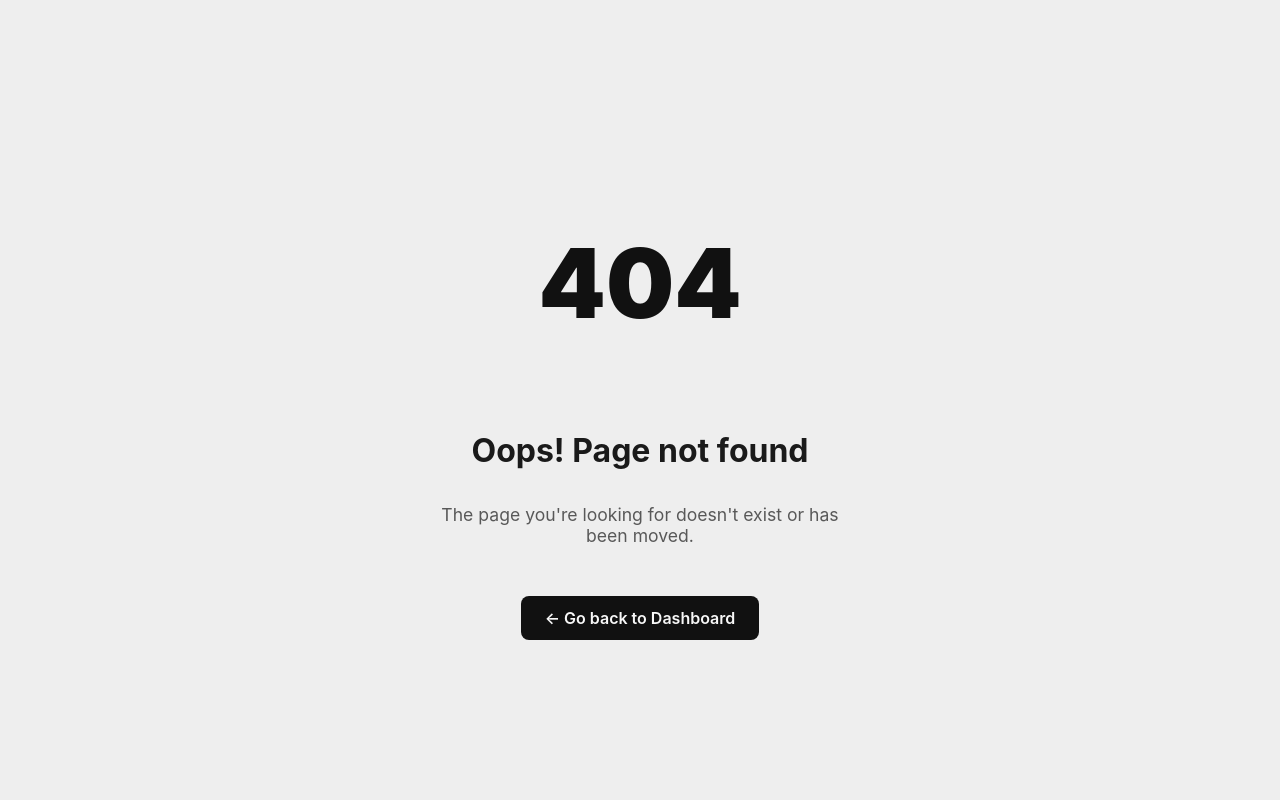
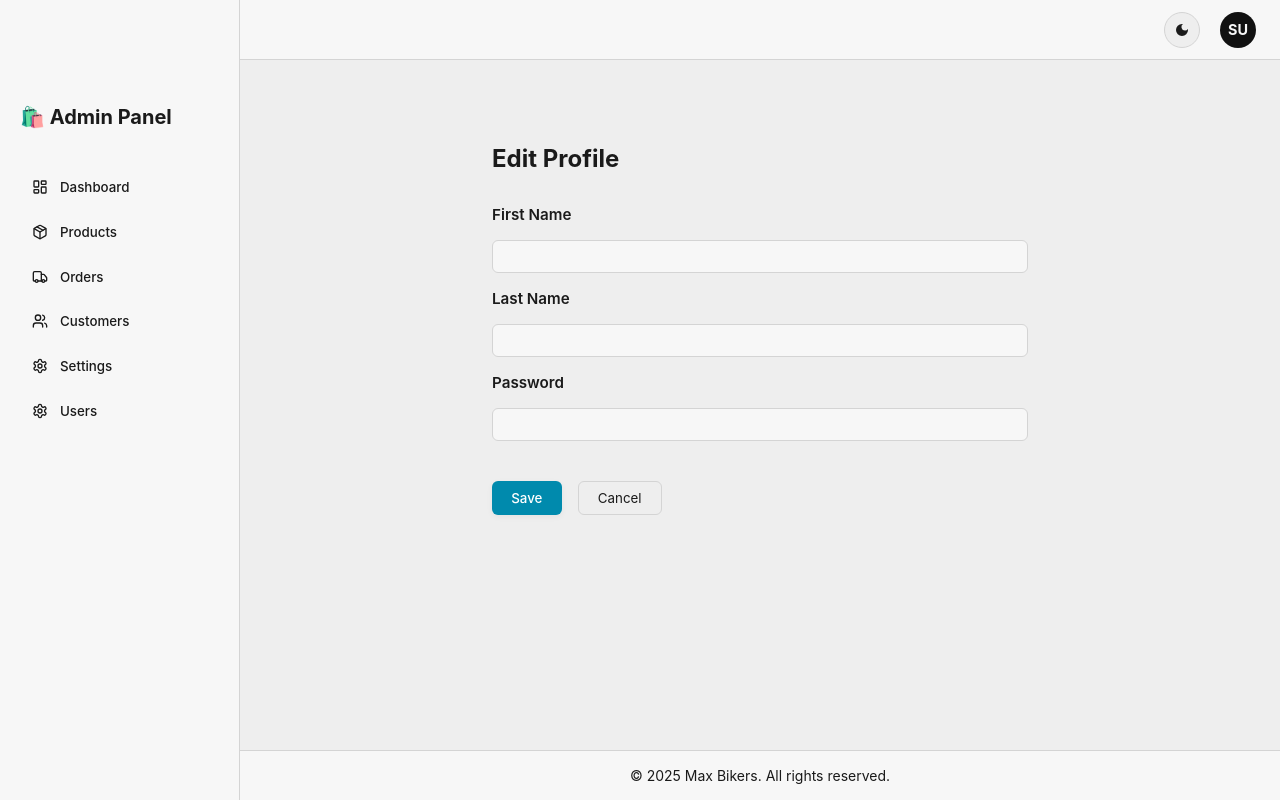
Before and after one commit to matmood-dev/ecommerce-react-springboot, a React (Vite) app in the folder admin-panel/: page /edit-profile in a window 1280 px wide. Before the commit this address had no page. Built offline with nearby package versions, Linux system fonts and the light colour scheme; sample sign-in values are in the browser's storage.

Commit message:
settings

```diff
--- a/admin-panel/package.json
+++ b/admin-panel/package.json
@@ -13,7 +13,8 @@
     "@lottiefiles/dotlottie-react": "^0.14.4",
     "keep-react": "^1.6.1",
     "react": "^19.1.0",
-    "react-dom": "^19.1.0"
+    "react-dom": "^19.1.0",
+    "react-icons": "^5.5.0"
   },
   "devDependencies": {
     "@eslint/js": "^9.30.1",
--- a/admin-panel/src/App.tsx
+++ b/admin-panel/src/App.tsx
@@ -10,7 +10,9 @@ import Dashboard from "./pages/Dashboard";
 import Products from "./pages/Products";
 import Orders from "./pages/Orders";
 import Customers from "./pages/Customers";
-import Settings from "./pages/Settings";
+
+import Settings from "./pages/settings/Settings";
+import EditProfile from "./pages/settings/EditProfile";
 
 import UserList from "./pages/users/UserList";
 import UserDetail from "./pages/users/UserDetail";
@@ -72,7 +74,11 @@ function App() {
             <Route path="products" element={<Products />} />
             <Route path="orders" element={<Orders />} />
             <Route path="customers" element={<Customers />} />
+
             <Route path="settings" element={<Settings />} />
+            <Route path="edit-profile" element={<EditProfile />} />
+
+            {/* User management routes */}
             <Route
               path="users"
               element={
--- a/admin-panel/src/components/AdminTopbar.tsx
+++ b/admin-panel/src/components/AdminTopbar.tsx
@@ -1,6 +1,7 @@
 import { useState } from "react";
 import styled from "styled-components";
 import { useNavigate } from "react-router-dom";
+import { MdSettings, MdLogout, MdDarkMode, MdLightMode } from "react-icons/md";
 
 type Props = {
   isDark: boolean;
@@ -60,7 +61,7 @@ export default function AdminTopbar({
           title={isDark ? "Switch to Light Mode" : "Switch to Dark Mode"}
           onClick={toggleTheme}
         >
-          {isDark ? "☀️" : "🌙"}
+          {isDark ? <MdLightMode /> : <MdDarkMode />}
         </ThemeToggle>
 
         <AvatarWrapper>
@@ -73,9 +74,13 @@ export default function AdminTopbar({
           {showDropdown && (
             <Dropdown>
               <DropdownItem onClick={() => navigate("/settings")}>
-                ⚙️ Settings
+                <MdSettings style={{ marginRight: "8px" }} />
+                Settings
               </DropdownItem>
-              <DropdownItem onClick={handleLogout}>⎋ Logout</DropdownItem>
+              <DropdownItem onClick={handleLogout}>
+                <MdLogout style={{ marginRight: "8px" }} />
+                Logout
+              </DropdownItem>
             </Dropdown>
           )}
         </AvatarWrapper>
@@ -190,8 +195,14 @@ const DropdownItem = styled.div`
   cursor: pointer;
   color: ${({ theme }) => theme.text};
   transition: background 0.2s;
+  display: flex;
+  align-items: center;
 
   &:hover {
     background: ${({ theme }) => theme.primary + "15"};
   }
+
+  svg {
+    font-size: 18px;
+  }
 `;
--- /dev/null
+++ b/admin-panel/src/pages/settings/EditProfile.tsx
@@ -0,0 +1,128 @@
+import styled from "styled-components";
+import { useNavigate } from "react-router-dom";
+import { useState } from "react";
+
+export default function EditProfile() {
+  const navigate = useNavigate();
+
+  const [formData, setFormData] = useState({
+    username: "",
+    firstName: "",
+    lastName: "",
+    email: "",
+    password: "",
+  });
+
+  const handleChange = (e: React.ChangeEvent<HTMLInputElement>) => {
+    setFormData({ ...formData, [e.target.name]: e.target.value });
+  };
+
+  const handleSave = () => {
+    // TODO: Send API request here
+    console.log("Saving...", formData);
+    navigate("/settings");
+  };
+
+  return (
+    <Wrapper>
+      <Title>Edit Profile</Title>
+      <Form>
+        <Label>First Name</Label>
+        <Input
+          name="firstName"
+          value={formData.firstName}
+          onChange={handleChange}
+        />
+
+        <Label>Last Name</Label>
+        <Input
+          name="lastName"
+          value={formData.lastName}
+          onChange={handleChange}
+        />
+
+        <Label>Password</Label>
+        <Input
+          name="password"
+          type="password"
+          value={formData.password}
+          onChange={handleChange}
+        />
+
+        <ButtonGroup>
+          <SaveButton onClick={handleSave}>Save</SaveButton>
+          <CancelButton onClick={() => navigate("/settings")}>
+            Cancel
+          </CancelButton>
+        </ButtonGroup>
+      </Form>
+    </Wrapper>
+  );
+}
+
+const Wrapper = styled.div`
+  padding: 2rem;
+  max-width: 600px;
+  margin: auto;
+`;
+
+const Title = styled.h2`
+  font-size: 1.5rem;
+  font-weight: 700;
+  margin-bottom: 2rem;
+`;
+
+const Form = styled.div`
+  display: flex;
+  flex-direction: column;
+  gap: 1rem;
+`;
+
+const Label = styled.label`
+  font-weight: 600;
+  font-size: 0.95rem;
+`;
+
+const Input = styled.input`
+  padding: 0.5rem;
+  border: 1px solid ${({ theme }) => theme.border};
+  border-radius: 6px;
+  background: ${({ theme }) => theme.card};
+  color: ${({ theme }) => theme.text};
+`;
+
+const ButtonGroup = styled.div`
+  display: flex;
+  gap: 1rem;
+  margin-top: 1.5rem;
+`;
+
+const SaveButton = styled.button`
+  padding: 0.5rem 1.2rem;
+  background: ${({ theme }) => theme.accent};
+  color: white;
+  border: none;
+  border-radius: 6px;
+  cursor: pointer;
+  font-weight: 500;
+  box-shadow: ${({ theme }) => theme.shadow};
+  transition: background 0.2s ease;
+
+  &:hover {
+    background: ${({ theme }) => theme.hover};
+  }
+`;
+
+const CancelButton = styled.button`
+  padding: 0.5rem 1.2rem;
+  background: transparent;
+  color: ${({ theme }) => theme.text};
+  border: 1px solid ${({ theme }) => theme.border};
+  border-radius: 6px;
+  cursor: pointer;
+  transition: background 0.2s ease, color 0.2s ease;
+
+  &:hover {
+    background: ${({ theme }) => theme.hover};
+  }
+`;
--- a/admin-panel/src/pages/Settings.tsx
+++ b/admin-panel/src/pages/settings/Settings.tsx
@@ -1,6 +1,9 @@
 import styled from "styled-components";
+import { useNavigate } from "react-router-dom";
 
 export default function Settings() {
+  const navigate = useNavigate();
+
   return (
     <Wrapper>
       <Title>Settings</Title>
@@ -23,9 +26,12 @@ export default function Settings() {
       <Section>
         <SectionTitle>Account</SectionTitle>
         <Text>
-          In a real app, you'd configure profile settings, password change, and
-          logout options here.
+          Manage your profile information, update your password, or log out of
+          your account.
         </Text>
+        <EditButton onClick={() => navigate("/edit-profile")}>
+          Edit Profile
+        </EditButton>
       </Section>
     </Wrapper>
   );
@@ -33,7 +39,6 @@ export default function Settings() {
 
 const Wrapper = styled.div`
   padding: 2rem;
-
   @media (max-width: 600px) {
     padding: 1rem;
   }
@@ -43,7 +48,6 @@ const Title = styled.h2`
   font-size: 1.5rem;
   font-weight: 700;
   margin-bottom: 2rem;
-
   @media (max-width: 600px) {
     font-size: 1.25rem;
   }
@@ -55,7 +59,6 @@ const Section = styled.div`
   border: 1px solid ${({ theme }) => theme.border};
   border-radius: 8px;
   padding: 1.5rem;
-
   @media (max-width: 600px) {
     padding: 1rem;
   }
@@ -66,7 +69,6 @@ const SectionTitle = styled.h3`
   font-weight: 600;
   margin-bottom: 0.5rem;
   color: ${({ theme }) => theme.primary};
-
   @media (max-width: 600px) {
     font-size: 1.05rem;
   }
@@ -76,8 +78,24 @@ const Text = styled.p`
   font-size: 0.95rem;
   color: ${({ theme }) => theme.text};
   opacity: 0.9;
-
   @media (max-width: 600px) {
     font-size: 0.9rem;
   }
 `;
+
+const EditButton = styled.button`
+  margin-top: 1rem;
+  padding: 0.5rem 1rem;
+  background: ${({ theme }) => theme.accent};
+  color: white;
+  border: none;
+  border-radius: 6px;
+  cursor: pointer;
+  font-weight: 500;
+  box-shadow: ${({ theme }) => theme.shadow};
+  transition: background 0.2s ease;
+
+  &:hover {
+    background: ${({ theme }) => theme.hover};
+  }
+`;
```
Also changed, not shown: 1 other file (tests, documents, lock files or other folders).
